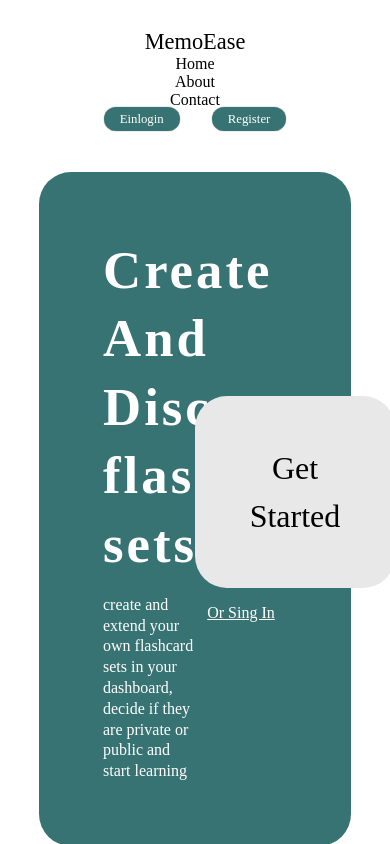
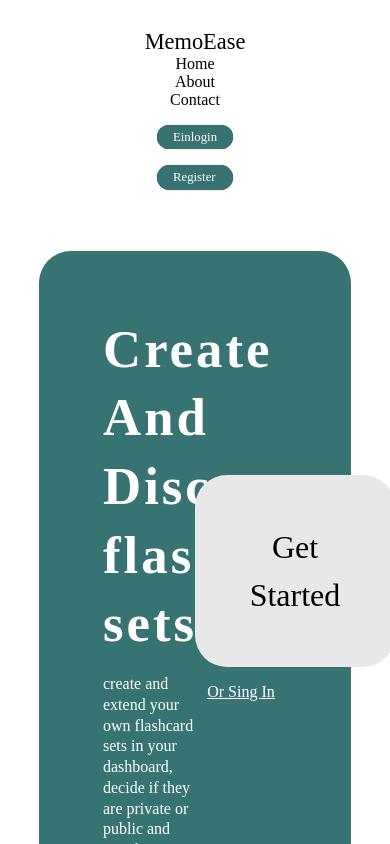
Before and after one commit to djoetker/memoease, a React (Vite) app in the folder frontend/: page / in a window 390 px wide. Shown: the top 844 px of the page. Built offline with nearby package versions, Linux system fonts and the light colour scheme.

Commit message:
Upadte navigation

```diff
--- a/frontend/src/components/layout/Navigation.jsx
+++ b/frontend/src/components/layout/Navigation.jsx
@@ -18,13 +18,13 @@ const Navigation = () => {
         <NavLink className="navList" to="/contact">
           Contact
         </NavLink>
-        {/*  btn-Head  zum  Einlogin und Register  */}
+        {/*  btn-Head  zum  Einlogin und Register  ----------- */}
         <div className="btn-Head">
           <NavLink className="einlogin" to="/einlogin  ">
             Einlogin
           </NavLink>
 
-          <NavLink className="register" to="/einlogin  ">
+          <NavLink className="register" to="/register  ">
             Register
           </NavLink>
         </div>
--- a/frontend/src/components/layout/Navigation.scss
+++ b/frontend/src/components/layout/Navigation.scss
@@ -50,9 +50,8 @@
       outline: none;
       border: none;
       text-decoration: none;
-      box-shadow: 0px 0px 0.8px #000;
+      box-shadow: 0px 0px 0.7px #000;
       padding: 0.3rem 1rem;
-
       transition: all 0.5s ease-in;
       &:hover {
         background: #014f4f;
@@ -60,7 +59,6 @@
     }
   }
 }
-
   @media only screen and (max-width: 600px) {
 
 
@@ -68,8 +66,9 @@
 
     flex-direction: column;
      .btn-Head {
-    button{
+     .einlogin, .register{
         margin: 1rem auto;
+        display: flex;
         flex-direction: column;
     }
      }
```
Also changed, not shown: frontend/src/css/App.css (+5 -5 lines).
